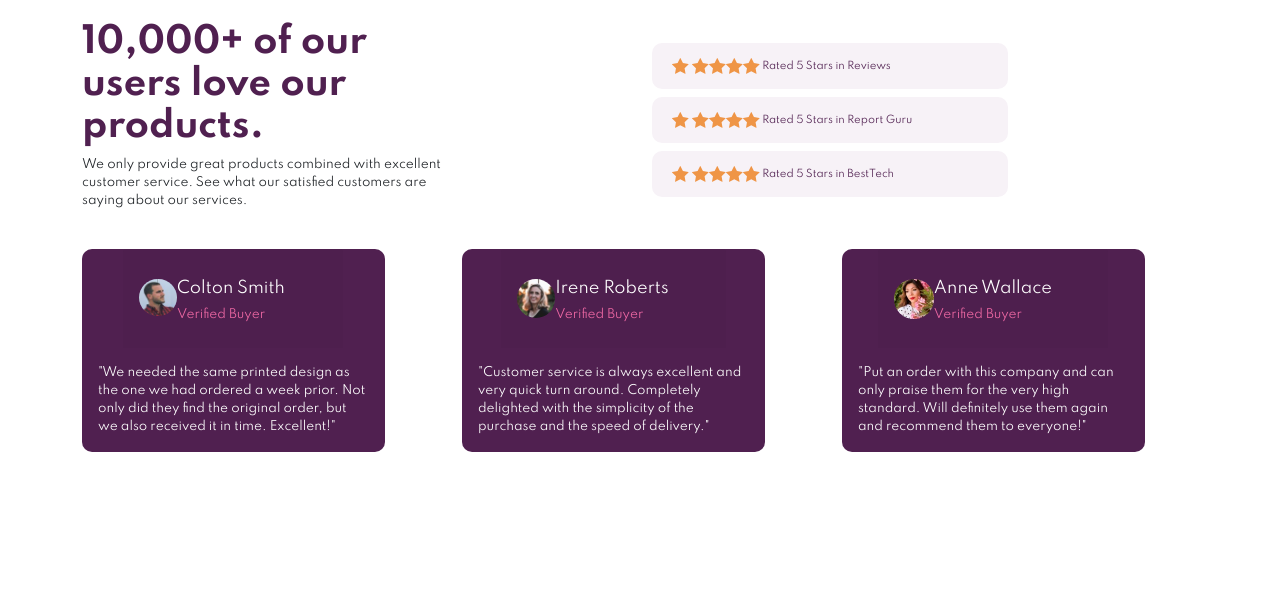
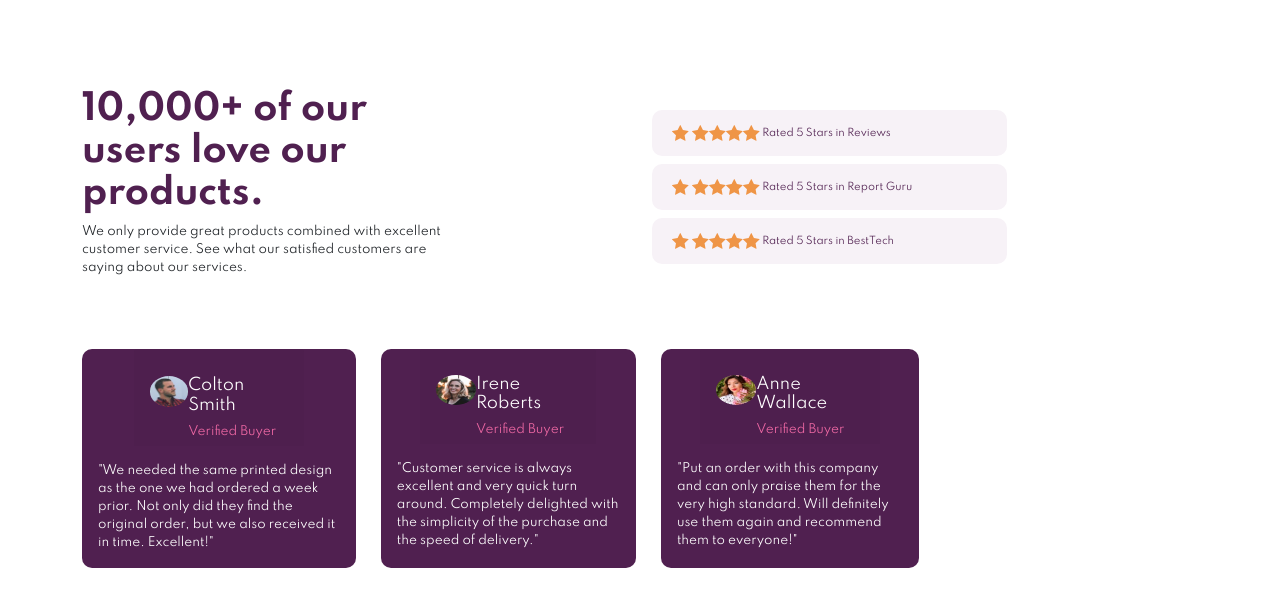
Before and after one commit to Najibayo/Social-proof-challenge, a plain HTML site: page index.html in a window 1280 px wide. Drawn offline with nearby package versions, Linux system fonts and the light colour scheme.

Commit message:
another one

```diff
--- a/index.html
+++ b/index.html
@@ -19,7 +19,7 @@
   <body>
     <div class="container">
       <div class="center-container">
-        <div class="row justify-content-start">
+        <div class="row justify-content-start first-row">
           <div class="col-6 ">
             <div class="text">
             <h2 class="header">
@@ -33,7 +33,8 @@
             </p>
           </div>
           </div>
-          <div class="col-4">
+          <div class="col-6">
+            <div class="star-container">
               <div class="star-div">
                 <h6 class="second"><div class="stars">
                 </div> <img src="images/icon-star.svg" alt=""> <img src="images/icon-star.svg" alt=""><img src="images/icon-star.svg" alt=""><img src="images/icon-star.svg" alt=""><img src="images/icon-star.svg" alt="">
@@ -50,13 +51,15 @@
                  Rated 5 Stars in BestTech</h6>
 
               </div>
+
+            </div>
           </div>
         </div>
 
          <!-- cards -->
-         <div class="row">
-           <div class="col-4">
-            <div class="card">
+         <div class="card-row">
+         <!-- Colton -->
+            <div class="card colton">
               <div class="card-header">
                 <img src="images/image-colton.jpg" alt="" class="rounded-circle">
                 <div class="header-text">
@@ -70,9 +73,8 @@
                   Excellent!"</p>
               </div>
             </div>
-           </div>
-           <div class="col-4">
-            <div class="card">
+          <!-- Irene -->
+            <div class="card irene">
               <div class="card-header">
                 <img src="images/image-irene.jpg" alt=""class="rounded-circle">
                 <div class="header-text">
@@ -86,9 +88,8 @@
                 delighted with the simplicity of the purchase and the speed of delivery."</p>
               </div>
             </div>
-           </div>
-            <div class= "col-4">
-              <div class="card">
+            <!-- Anne -->
+              <div class="card anne">
                 <div class="card-header">
                   <img src="images/image-anne.jpg" alt="" class="rounded-circle">
                   <div class="header-text">
--- a/style.css
+++ b/style.css
@@ -14,7 +14,21 @@ body {
     display: flex;
     justify-content: center;
     align-items: center;
-    margin-top:2%;
+}
+.first-row {
+    margin-top:8%;
+}
+.card-row {
+    display: flex;
+    flex-direction:row;
+    margin-top: 5%;
+    max-width: 75%;
+}
+.star-div{
+    display:flex
+    flex-direction:column;
+    width:65%;
+
 }
 .header {
     font-weight: 700;
@@ -30,14 +44,15 @@ body {
 }
 .card {
     background-color:hsl(300, 43%, 22%);
-    max-width:85%;
-    max-height:50%;
+    /* max-width:300%;
+    max-height:40%; */
     border: none;
     border-radius:10px;
     display: flex;
     justify-content: center;
-    align-items: center;
+    align-items: center;;
 }
+
 .card-text {
     color:hsl(0, 0%, 100%);
 }
@@ -46,7 +61,12 @@ body {
     border: none;
     padding-top:10%;
 }
-
+.irene  {
+    margin-left:3%;
+}
+.anne {
+    margin-left:3%;
+}
 .name {
     color:hsl(0, 0%, 100%);
 }
@@ -54,7 +74,7 @@ body {
     color:hsl(333, 80%, 67%);
 }
 .rounded-circle {
-    width:20%;
-    height:20%;
+    width:30%;
+    height:50%;
 
 }
```
Lines whose indentation alone changed are shown as unchanged.
